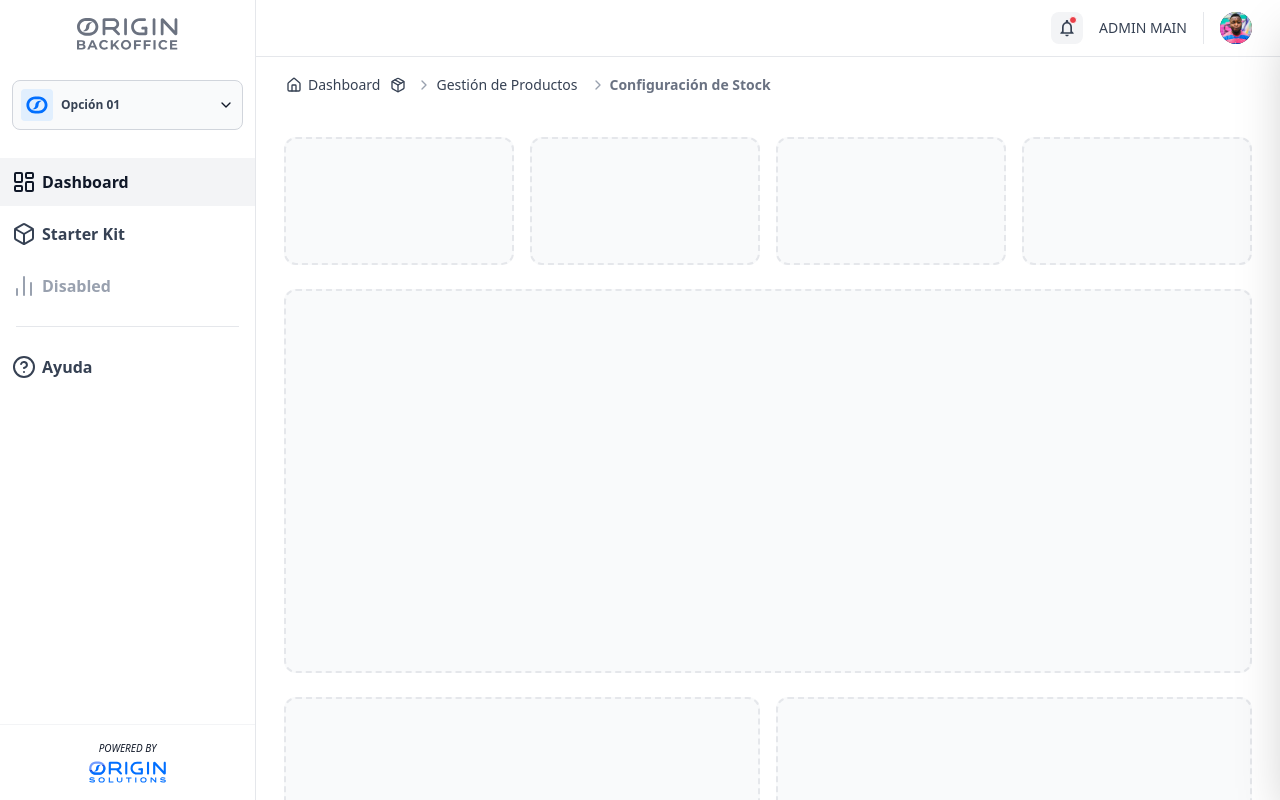
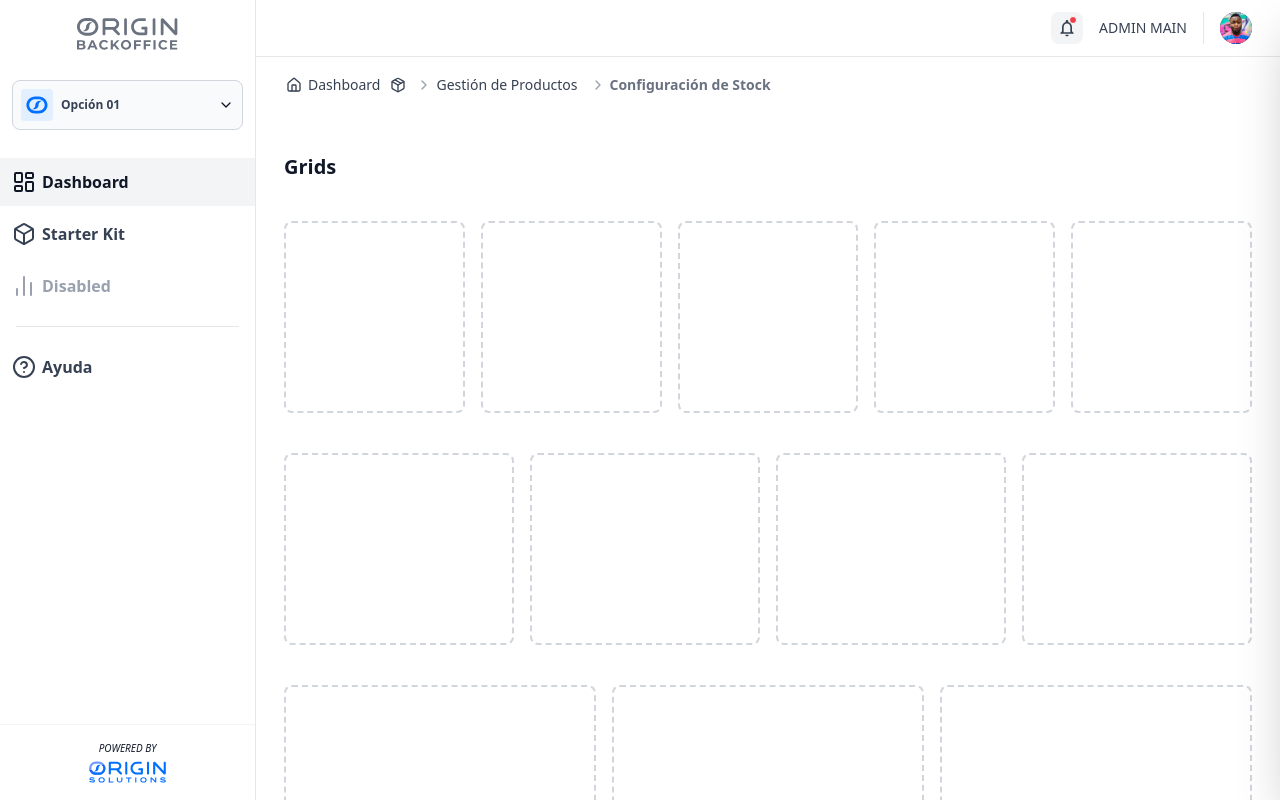
Before and after one commit to m-sanchez-design-ux-ui/starter-tailwind-backoffices, a Next.js app: page /dashboard in a window 1280 px wide. Built offline with nearby package versions, Linux system fonts and the light colour scheme.

Commit message:
Grids
Grids has beed defined

```diff
--- a/src/app/dashboard/page.tsx
+++ b/src/app/dashboard/page.tsx
@@ -1,5 +1,9 @@
 import { Home, Package } from 'lucide-react';
 import Breadcrumb, { BreadcrumbItem } from "@/components/Breadcrumb";
+
+const GridBox = () => (
+  <div className="border-2 border-dashed border-gray-300 rounded-lg dark:border-gray-600 min-h-32 md:min-h-48 transition-colors hover:border-primary/50" />
+);
 
 export default function DashboardPage() {
 
@@ -28,33 +32,52 @@ export default function DashboardPage() {
         <Breadcrumb items={BREADCRUMB_CONFIG} />
       </div>
 
-      {/* ROW: 4 Blocks */}
-      <div className="grid grid-cols-1 sm:grid-cols-2 lg:grid-cols-4 gap-4">
-        {[1, 2, 3, 4].map((i) => (
-          <div key={i} className="h-32 bg-gray-50 dark:bg-gray-900/50 border-2 border-dashed border-gray-200 dark:border-gray-800 rounded-xl"></div>
-        ))}
-      </div>
+      {/* Title Page Container */}
+      <h3 className="text-xl 2xl:text-2xl text-gray-900 dark:text-gray-100 font-semibold w-full py-4">
+        Grids
+      </h3>
 
-      {/* Middle Row: Main Content Block */}
-      <div className="h-96 bg-gray-50 dark:bg-gray-900/50 border-2 border-dashed border-gray-200 dark:border-gray-800 rounded-xl flex items-center justify-center">
-      </div>
+      {/* Grids Start */}
 
-      {/* Bottom Row: 2 Column Blocks */}
-      <div className="grid grid-cols-1 lg:grid-cols-2 gap-4">
-        <div className="h-64 bg-gray-50 dark:bg-gray-900/50 border-2 border-dashed border-gray-200 dark:border-gray-800 rounded-xl"></div>
-        <div className="h-64 bg-gray-50 dark:bg-gray-900/50 border-2 border-dashed border-gray-200 dark:border-gray-800 rounded-xl"></div>
-      </div>
+        {/* Full 5 col */}
+        <div className="grid grid-cols-1 sm:grid-cols-2 lg:grid-cols-5 gap-4 mb-4">
+          <GridBox />
+          <GridBox />
+          <GridBox />
+          <GridBox />
+          <GridBox />
+        </div>
 
-      {/* Middle Row: Main Content Block */}
-      <div className="h-96 bg-gray-50 dark:bg-gray-900/50 border-2 border-dashed border-gray-200 dark:border-gray-800 rounded-xl flex items-center justify-center">
-      </div>
+        {/* Full 4 col and 2 row */}
+        <div className="grid grid-cols-1 sm:grid-cols-2 lg:grid-cols-4 gap-4 mb-4">
+          <GridBox />
+          <GridBox />
+          <GridBox />
+          <GridBox />
+        </div>
 
-      {/* ROW: 4 Blocks */}
-      <div className="grid grid-cols-1 sm:grid-cols-2 lg:grid-cols-4 gap-4">
-        {[1, 2, 3, 4].map((i) => (
-          <div key={i} className="h-32 bg-gray-50 dark:bg-gray-900/50 border-2 border-dashed border-gray-200 dark:border-gray-800 rounded-xl"></div>
-        ))}
-      </div>
+        {/* Full 3 col and 2 row */}
+        <div className="grid grid-cols-1 sm:grid-cols-2 lg:grid-cols-3 gap-4 mb-4">
+          <GridBox />
+          <GridBox />
+          <GridBox />
+          <GridBox />
+          <GridBox />
+          <GridBox />
+        </div>
+
+        {/* Full 2 col and 2 row */}
+        <div className="grid grid-cols-1 sm:grid-cols-2 gap-4 mb-4">
+          <GridBox />
+          <GridBox />
+          <GridBox />
+          <GridBox />
+        </div>
+
+        {/* Full Row */}
+        <div className="border-2 border-dashed rounded-lg border-gray-300 min-h-32 md:min-h-48 mb-4 dark:border-gray-600 transition-colors hover:border-primary/50" />
+
+      {/* Grids End */}
 
     </div>
   );
```
